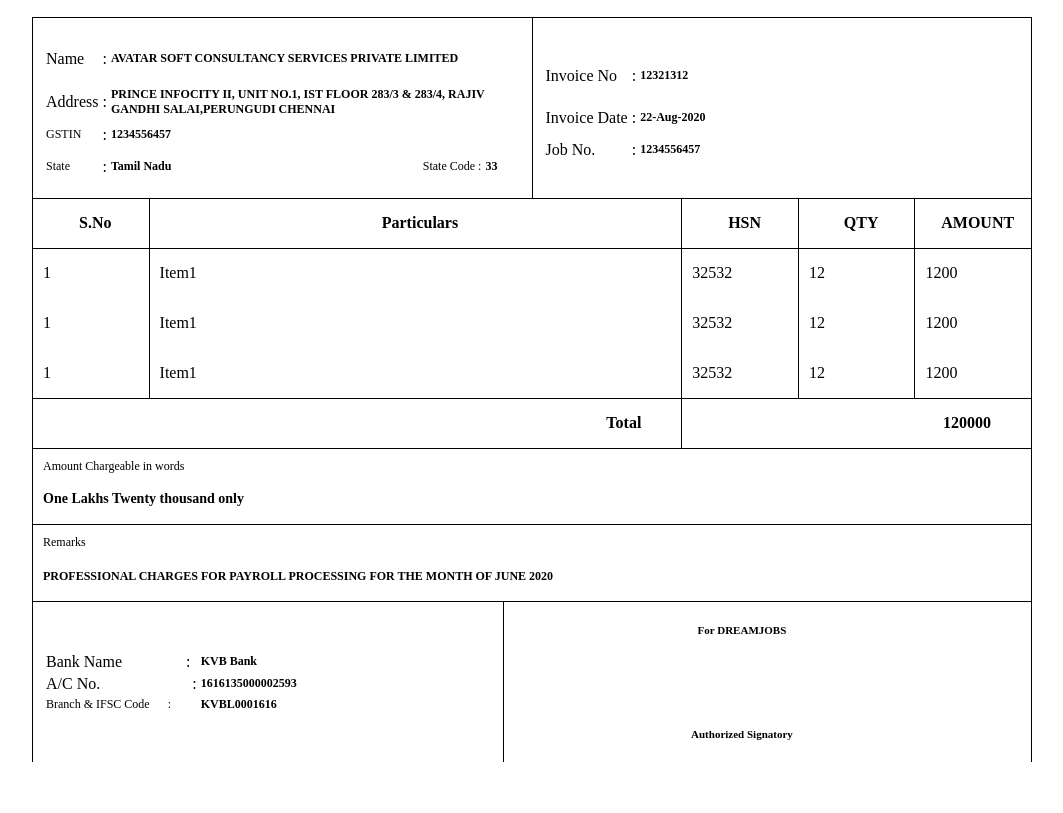
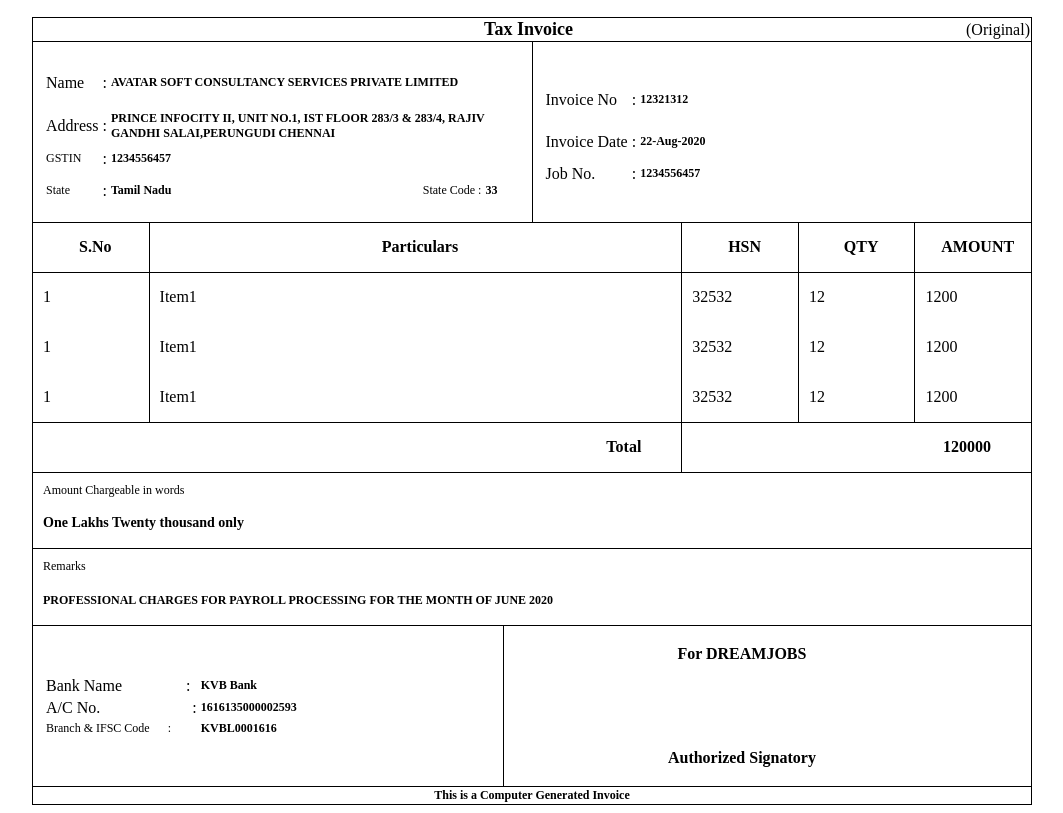
Before and after one commit to arvindh123/invoice-html, a plain HTML site: page index.html in a window 1280 px wide. Shown: the part 166-979 px from the top of the page, without its empty margins (108-1171 px from the left). Before the commit the page ends 936 px from the top, so only its background shows below. Drawn offline with Linux system fonts and the light colour scheme.

Commit message:
Update index.html

```diff
--- a/index.html
+++ b/index.html
@@ -57,7 +57,16 @@
         NEW NO. 32, OLD NO. C-22, 12TH AVENUE,, ASHOK NAGAR, CHENNAI - 600083 <br /> PAN No.:AAGFD7749B
     </div>
     <div>
-
+        <table class="center tableBorder"  style="width: 1000px;">
+            <tr>
+                <td colspan=10 style="width:1000px ; padding-left:60px; font-size:18px; font-weight:bold; text-align:center;">
+                    Tax Invoice
+                </td>
+                <td >
+                    (Original)
+                </td>
+            </tr>
+        </table>
         <table class="center tableBorder"  style="width: 1000px;">
             <tbody>
                 <tr>
@@ -175,7 +184,7 @@
                 </tr>
             </tbody>
         </table>
-        <table class="center tableBorder" style="width: 1000px;">
+        <table class="center tableBorder" style="width: 1000px; ">
             <tbody>
                 <tr>
                     <td class="tdBorderLeft"  style="width: 400px; height: 50px;">
@@ -201,7 +210,7 @@
                             <tbody>
                                 <tr>
                                     <td
-                                        style="width: 450px; font-size: 11px; font-weight: bold; height: 50; text-align: center;">
+                                        style="width: 450px; font-weight: bold; height: 50; text-align: center;">
                                         For DREAMJOBS</td>
                                 </tr>
                                 <tr>
@@ -211,7 +220,7 @@
                                 </tr>
                                 <tr>
                                     <td
-                                        style="width: 450px; font-size: 11px; font-weight: bold; height: 50; text-align: center;">
+                                        style="width: 450px; font-weight: bold; height: 50; text-align: center;">
                                         Authorized Signatory</td>
                                 </tr>
                             </tbody>
@@ -220,6 +229,13 @@
                 </tr>
             </tbody>
         </table>
+        <table class="center tableBorder"  style="width: 1000px; border-bottom: 1px solid black;">
+            <tr>
+                <td style="width:1000px; font-size:12px; font-weight:bold; text-align:center;">
+                    This is a Computer Generated Invoice
+                </td>
+            </tr>
+        </table>
     </div>
 
 </body>
```
